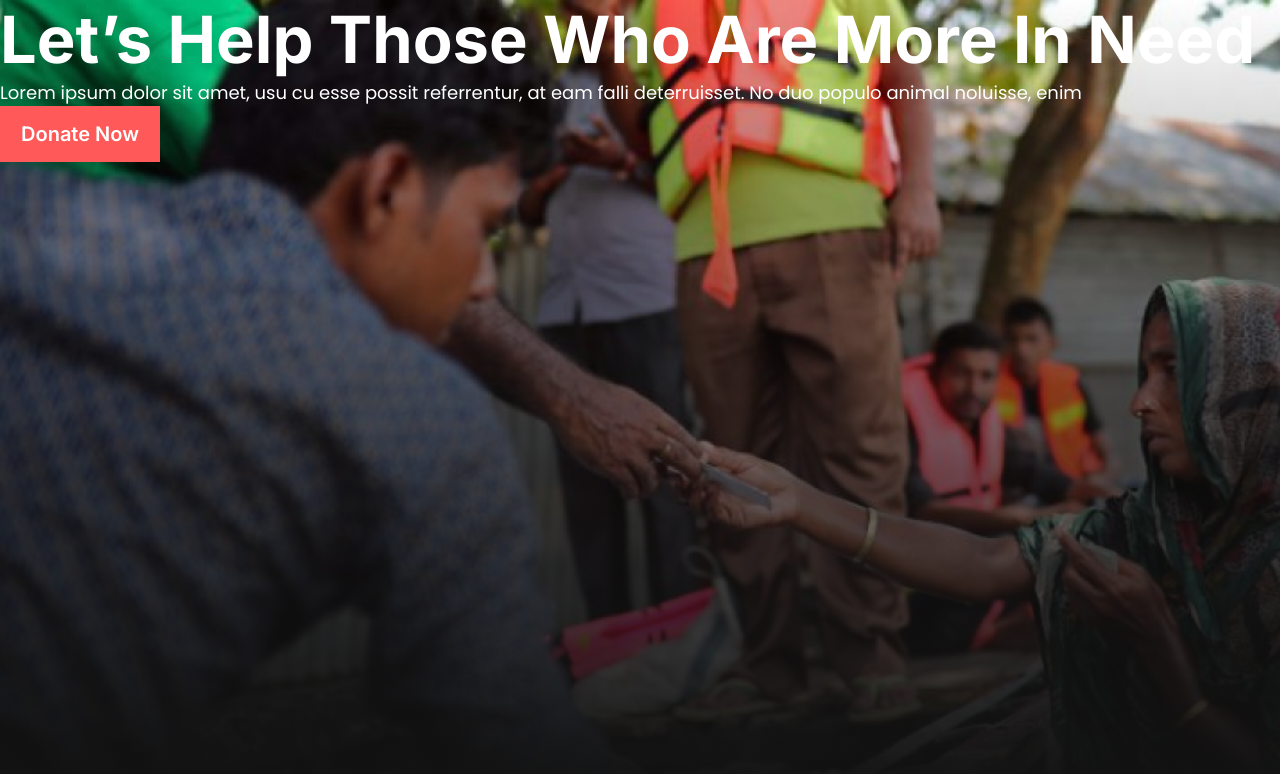
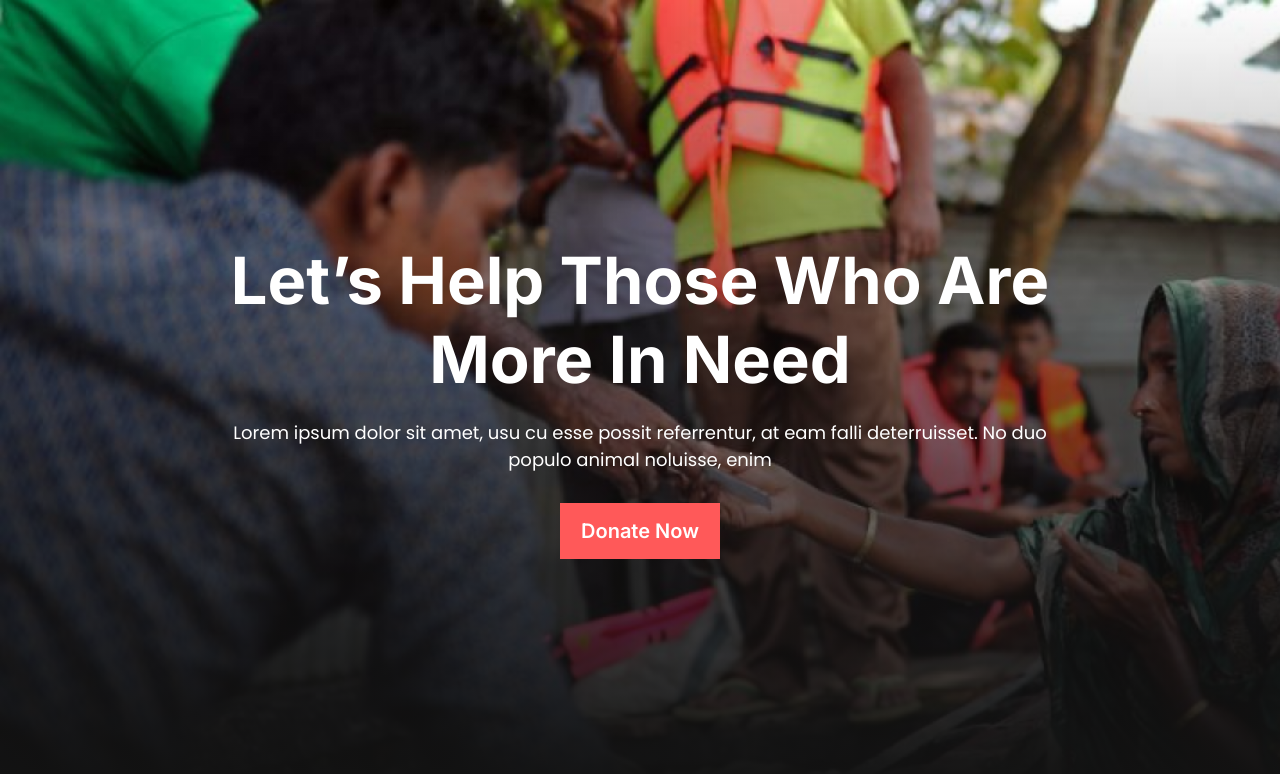
Before and after one commit to redowan114944/donate-project, a plain HTML site: page index.html in a window 1280 px wide. Drawn offline with Linux system fonts and the light colour scheme.

Commit message:
header added

```diff
--- a/ass/CSS/style.css
+++ b/ass/CSS/style.css
@@ -19,6 +19,17 @@
     background: linear-gradient(360deg, #121212 0%, rgba(18, 18, 18, 0) 100%), url('../img/Rectangle\ 237.png');
     background-repeat: no-repeat;
     background-size: cover;
+    display: flex;
+    justify-content: center;
+    align-items: center;
+}
+
+.header .header-contents{
+    width: 826px;
+    display: flex;
+    flex-direction: column;
+    align-items: center;
+
 }
 
 .header .header-contents h1{
@@ -26,12 +37,16 @@
     font-size:65px;
     font-weight: 700;
     color: white;
+    text-align: center;
 }
 .header .header-contents p{
     font-family:var(--poppins);
     font-size:18px;
     font-weight: 400;
     color: white;
+    text-align: center;
+    margin-top: 20px;
+    margin-bottom: 30px;
 }
 .header .header-contents button{
     width: 160px;
```
